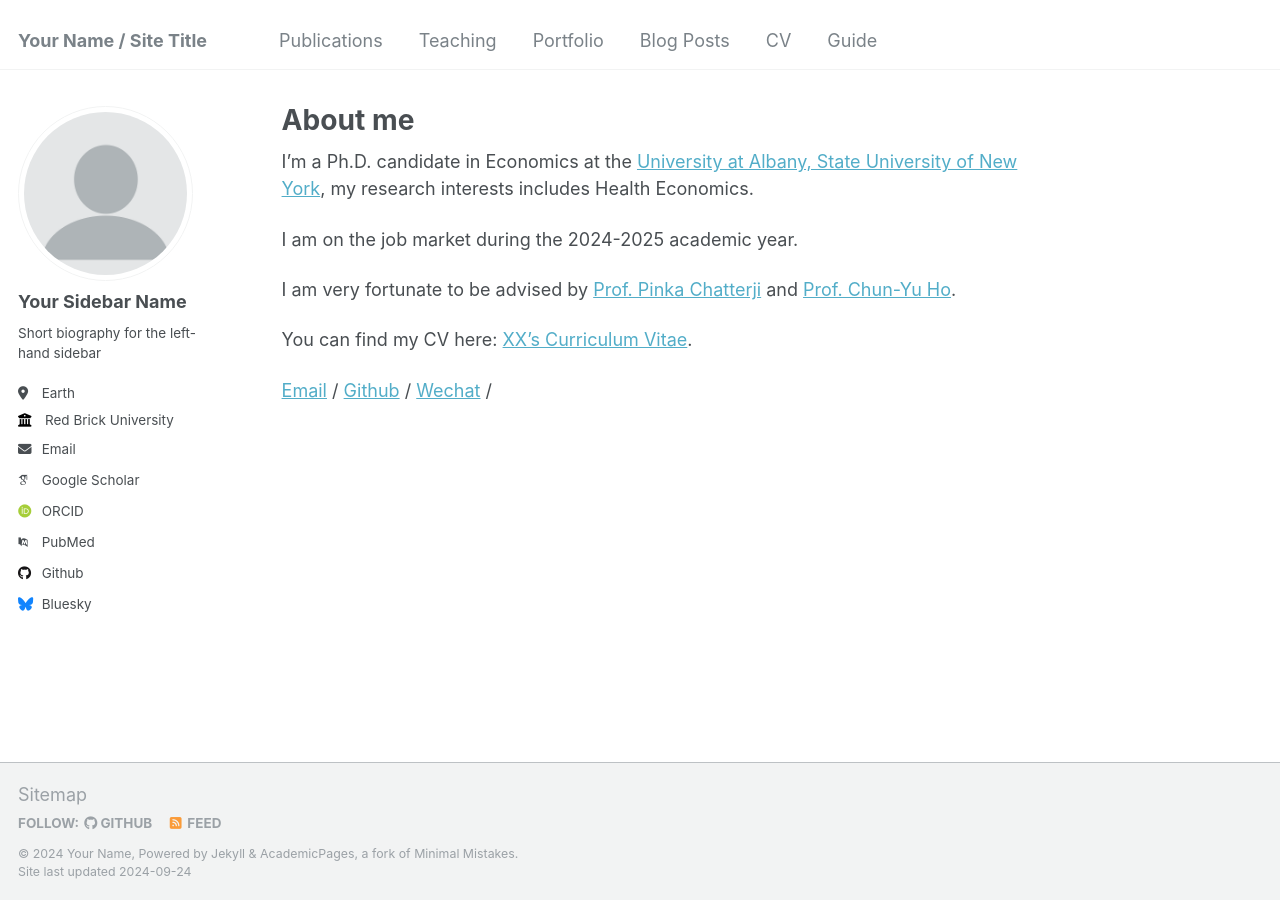
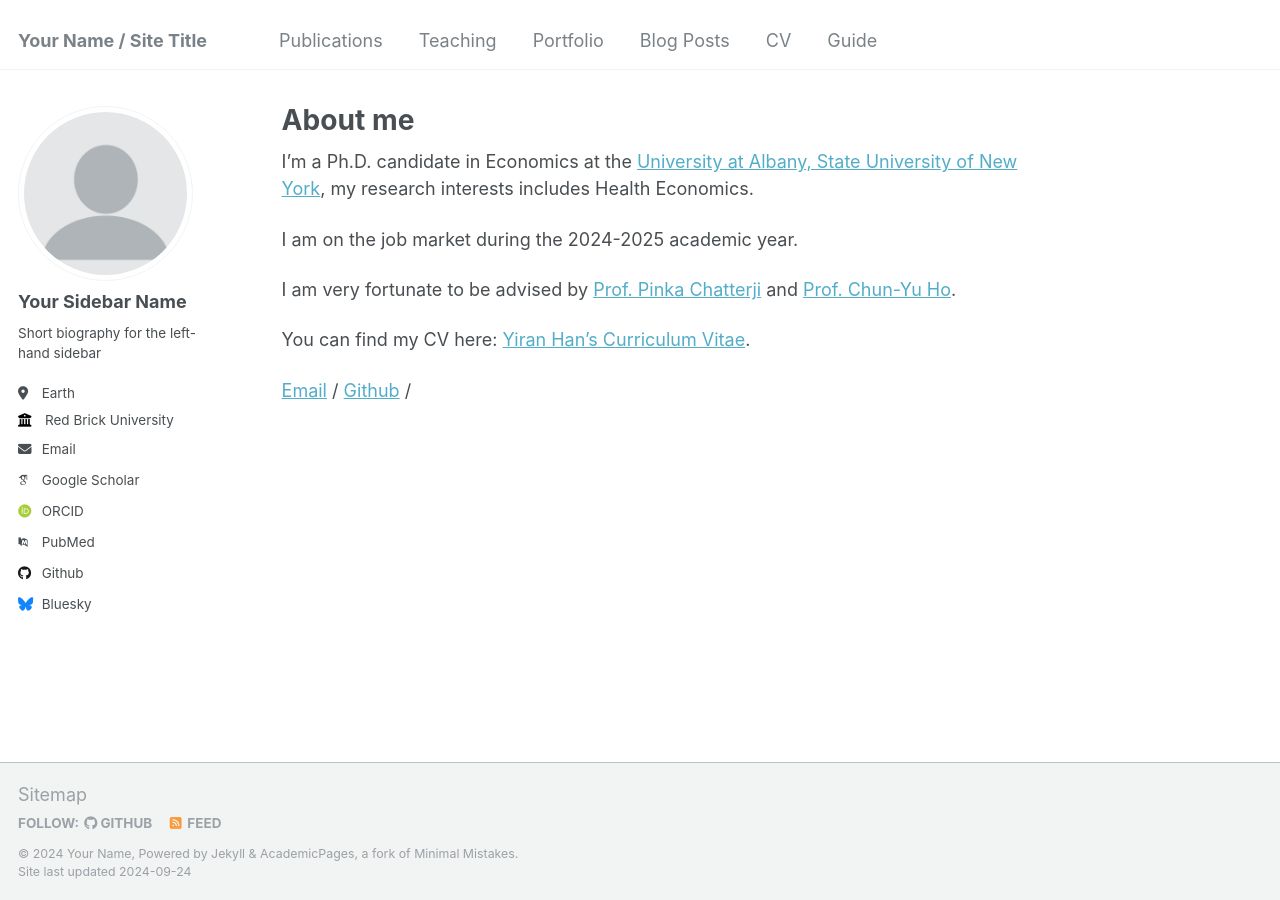
Before and after one commit to yiran-han/yiran-han.github.io, a Jekyll site: the page built from _pages/about.md, in a window 1280 px wide. Built offline with Jekyll 4.4.1, drawn with Linux system fonts in a browser that asks for light colours; some web fonts are replaced.

Commit message:
Update about.md

```diff
--- a/_pages/about.md
+++ b/_pages/about.md
@@ -14,6 +14,6 @@ I am on the job market during the 2024-2025 academic year.
 
 I am very fortunate to be advised by [Prof. Pinka Chatterji](https://pinkachatterji.com/) and [Prof. Chun-Yu Ho](https://sites.google.com/site/chunyuho/).
 
-You can find my CV here: [XX's Curriculum Vitae](../assets/CV_Yiran_Han_academic.pdf).
+You can find my CV here: [Yiran Han's Curriculum Vitae](../assets/CV_Yiran_Han_academic.pdf).
 
-[Email](mailto:yhan7@albany.edu) / [Github](https://github.com/hamhammimi) / [Wechat](../images/headshot.jpg) /
+[Email](mailto:yhan7@albany.edu) / [Github](https://github.com/hamhammimi) /
```
